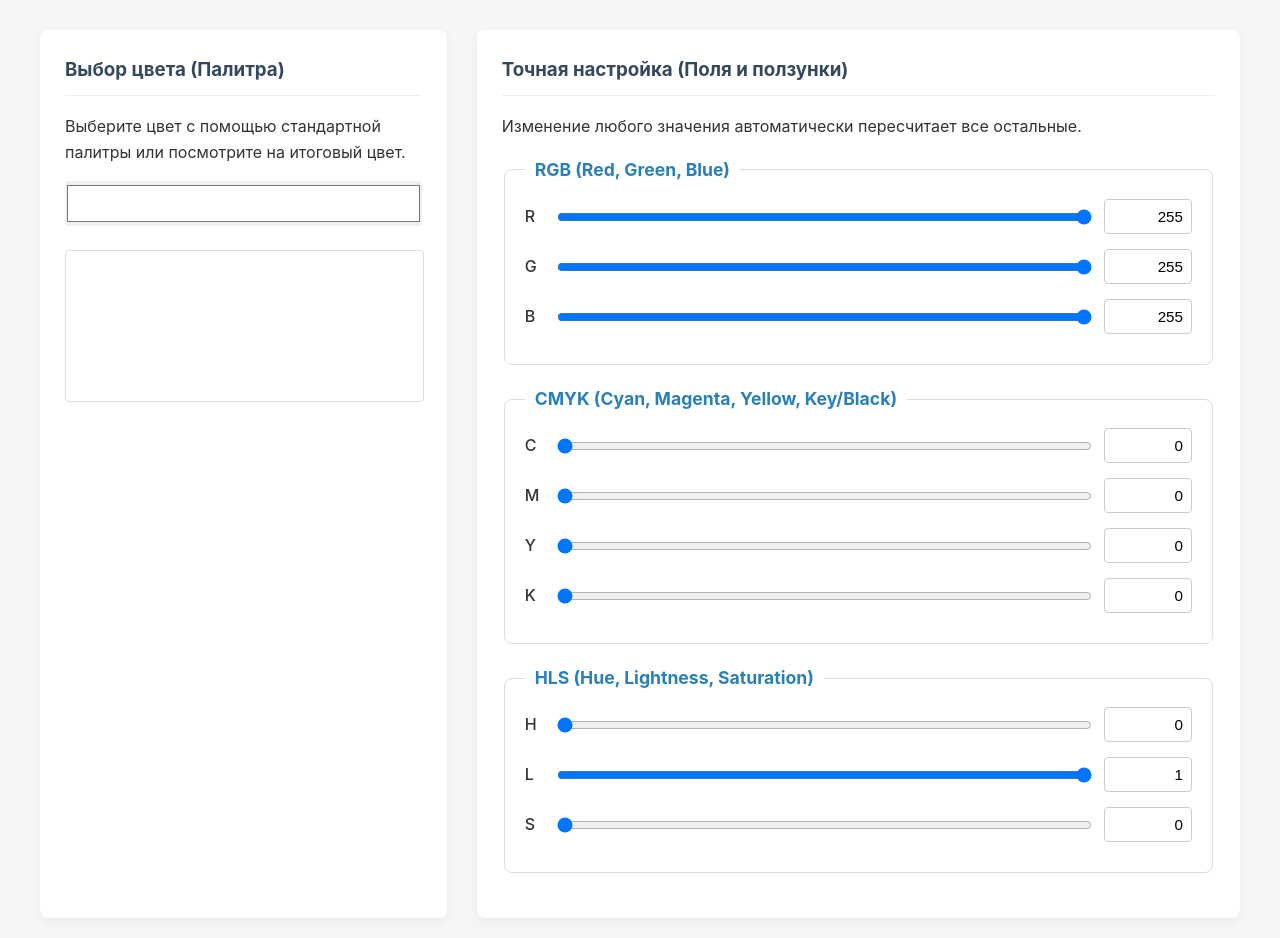
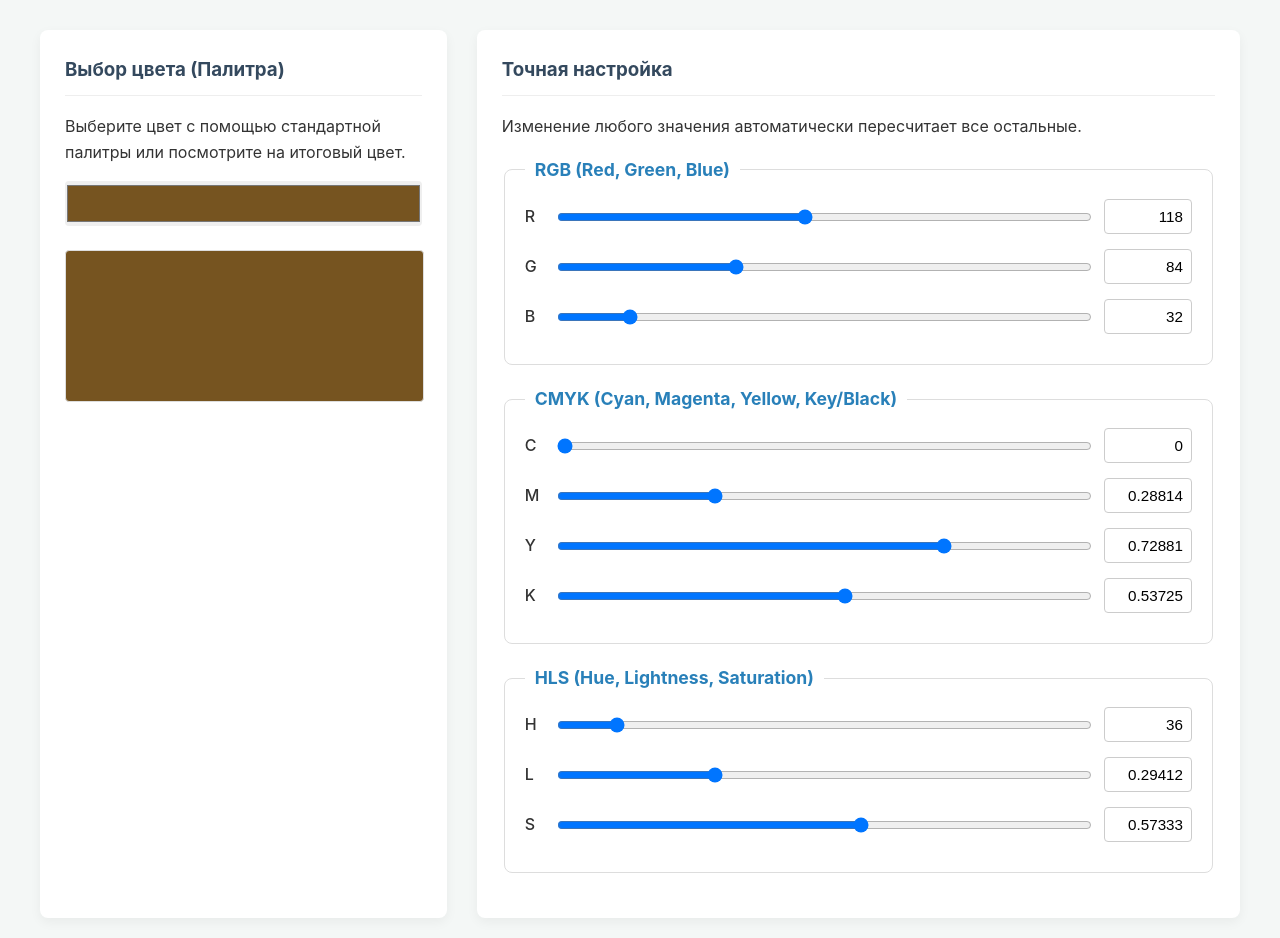
Before and after one commit to vitaliminkouski/computer_graphics, a FastAPI app: page / in a window 1280 px wide. Shown: the part 120-1058 px from the top of the page. Run offline with FastAPI, Linux system fonts and the light colour scheme.

Commit message:
modifying lab 1

```diff
--- a/lab_1/app.py
+++ b/lab_1/app.py
@@ -4,10 +4,9 @@ from fastapi.responses import HTMLResponse, JSONResponse
 from fastapi.staticfiles import StaticFiles
 from fastapi.templating import Jinja2Templates
 from pydantic import BaseModel, Field
-from typing import Tuple, Dict, Any
 
 
-
+# Модели данных
 
 class RGBColor(BaseModel):
     r: int = Field(..., ge=0, le=255)
@@ -24,8 +23,8 @@ class CMYKColor(BaseModel):
 
 class HLSColor(BaseModel):
     h: int = Field(..., ge=0, le=360)
-    l: float = Field(..., ge=0, le=1)  # Lightness
-    s: float = Field(..., ge=0, le=1)  # Saturation
+    l: float = Field(..., ge=0, le=1)
+    s: float = Field(..., ge=0, le=1)
 
 
 class AllColorModels(BaseModel):
@@ -34,9 +33,7 @@ class AllColorModels(BaseModel):
     hls: HLSColor
 
 
-# Логика конвертации
 
-# CMYK <-> RGB
 def rgb_to_cmyk(r: int, g: int, b: int) -> CMYKColor:
     if r == 0 and g == 0 and b == 0:
         return CMYKColor(c=0, m=0, y=0, k=1)
@@ -45,15 +42,18 @@ def rgb_to_cmyk(r: int, g: int, b: int) -> CMYKColor:
     g_p = g / 255.0
     b_p = b / 255.0
 
+    # Вычисляем K (Black Key)
     k = 1 - max(r_p, g_p, b_p)
+
     if k == 1:
         return CMYKColor(c=0, m=0, y=0, k=1)
 
+    # Вычисляем C, M, Y по стандартной формуле
     c = (1 - r_p - k) / (1 - k)
     m = (1 - g_p - k) / (1 - k)
     y = (1 - b_p - k) / (1 - k)
 
-    return CMYKColor(c=round(c, 4), m=round(m, 4), y=round(y, 4), k=round(k, 4))
+    return CMYKColor(c=round(c, 5), m=round(m, 5), y=round(y, 5), k=round(k, 5))
 
 
 def cmyk_to_rgb(c: float, m: float, y: float, k: float) -> RGBColor:
@@ -63,7 +63,6 @@ def cmyk_to_rgb(c: float, m: float, y: float, k: float) -> RGBColor:
     return RGBColor(r=int(round(r)), g=int(round(g)), b=int(round(b)))
 
 
-# RGB <-> HLS
 def rgb_to_hls(r: int, g: int, b: int) -> HLSColor:
     r_p = r / 255.0
     g_p = g / 255.0
@@ -81,71 +80,66 @@ def rgb_to_hls(r: int, g: int, b: int) -> HLSColor:
 
     if delta == 0:
         h = 0
-        s = 0
+        s = 0  # Серый цвет, насыщенность 0
     else:
-        # Saturation (S)
-        s = delta / (1 - abs(2 * l - 1))
+        # Saturation (S) - формула зависит от яркости L
+        if l < 0.5:
+            s = delta / (max_val + min_val)
+        else:
+            s = delta / (2.0 - max_val - min_val)
 
         # Hue (H)
         if max_val == r_p:
-            h = 60 * (((g_p - b_p) / delta) % 6)
+            h = (g_p - b_p) / delta
         elif max_val == g_p:
-            h = 60 * ((b_p - r_p) / delta + 2)
+            h = 2.0 + (b_p - r_p) / delta
         elif max_val == b_p:
-            h = 60 * ((r_p - g_p) / delta + 4)
+            h = 4.0 + (r_p - g_p) / delta
 
+        h *= 60
         if h < 0:
             h += 360
 
-    return HLSColor(h=int(round(h)), l=round(l, 4), s=round(s, 4))
+    return HLSColor(h=int(round(h)), l=round(l, 5), s=round(s, 5))
 
 
 def hls_to_rgb(h: int, l: float, s: float) -> RGBColor:
     if s == 0:
-        r = g = b = l * 255
-        return RGBColor(r=int(round(r)), g=int(round(g)), b=int(round(b)))
+        # Серый цвет
+        val = int(round(l * 255))
+        return RGBColor(r=val, g=val, b=val)
 
-    c = (1 - abs(2 * l - 1)) * s
-    x = c * (1 - abs(((h / 60) % 2) - 1))
-    m = l - c / 2
+    def hue_to_rgb(p, q, t):
+        if t < 0: t += 1
+        if t > 1: t -= 1
+        if t < 1 / 6: return p + (q - p) * 6 * t
+        if t < 1 / 2: return q
+        if t < 2 / 3: return p + (q - p) * (2 / 3 - t) * 6
+        return p
 
-    r_p, g_p, b_p = 0, 0, 0
+    q = l * (1 + s) if l < 0.5 else l + s - l * s
+    p = 2 * l - q
 
-    if 0 <= h < 60:
-        r_p, g_p, b_p = c, x, 0
-    elif 60 <= h < 120:
-        r_p, g_p, b_p = x, c, 0
-    elif 120 <= h < 180:
-        r_p, g_p, b_p = 0, c, x
-    elif 180 <= h < 240:
-        r_p, g_p, b_p = 0, x, c
-    elif 240 <= h < 300:
-        r_p, g_p, b_p = x, 0, c
-    elif 300 <= h <= 360:
-        r_p, g_p, b_p = c, 0, x
+    h_norm = h / 360.0
 
-    r = (r_p + m) * 255
-    g = (g_p + m) * 255
-    b = (b_p + m) * 255
+    r = hue_to_rgb(p, q, h_norm + 1 / 3)
+    g = hue_to_rgb(p, q, h_norm)
+    b = hue_to_rgb(p, q, h_norm - 1 / 3)
 
-    return RGBColor(r=int(round(r)), g=int(round(g)), b=int(round(b)))
+    return RGBColor(r=int(round(r * 255)), g=int(round(g * 255)), b=int(round(b * 255)))
 
 
+# Приложение FastAPI
 
-
-app = FastAPI(title="Lab 1: Color Models (HLS Variant)")
-
+app = FastAPI(title="Lab 1: Color Models (Corrected Math)")
 
 app.mount("/static", StaticFiles(directory="static"), name="static")
 templates = Jinja2Templates(directory="templates")
 
 
-
 @app.get("/", response_class=HTMLResponse)
 async def get_main_page(request: Request):
-    """Отдает главную HTML страницу"""
-    # Начальный цвет (белый)
-    initial_rgb = RGBColor(r=255, g=255, b=255)
+    initial_rgb = RGBColor(r=118, g=84, b=32)  # Ваш тестовый цвет
     initial_cmyk = rgb_to_cmyk(initial_rgb.r, initial_rgb.g, initial_rgb.b)
     initial_hls = rgb_to_hls(initial_rgb.r, initial_rgb.g, initial_rgb.b)
 
@@ -159,11 +153,6 @@ async def get_main_page(request: Request):
 
 @app.post("/convert", response_model=AllColorModels)
 async def convert_color(source_model: str = Form(...), values: str = Form(...)):
-    """
-    Принимает цвет в одной модели и возвращает его во всех трех.
-    Это ядро "автоматического пересчета" [cite: 10, 14]
-    """
-
     import json
     v = json.loads(values)
 
@@ -190,8 +179,8 @@ async def convert_color(source_model: str = Form(...), values: str = Form(...)):
         return AllColorModels(rgb=rgb, cmyk=cmyk, hls=hls)
 
     except Exception as e:
-        print(f"Error converting color: {e}")
-        return JSONResponse(status_code=400, content={"message": "Invalid color values"})
+        print(f"Error: {e}")
+        return JSONResponse(status_code=400, content={"message": "Error"})
 
 
 if __name__ == "__main__":
--- a/lab_1/templates/index.html
+++ b/lab_1/templates/index.html
@@ -21,7 +21,7 @@
         </div>
 
         <div class="models-wrapper">
-            <h3>Точная настройка (Поля и ползунки) </h3>
+            <h3>Точная настройка </h3>
             <p>Изменение любого значения автоматически пересчитает все остальные.</p>
 
             <fieldset id="model-rgb" data-model="rgb">
```
Also changed, not shown: lab_1/static/script.js (+4 -9 lines).
